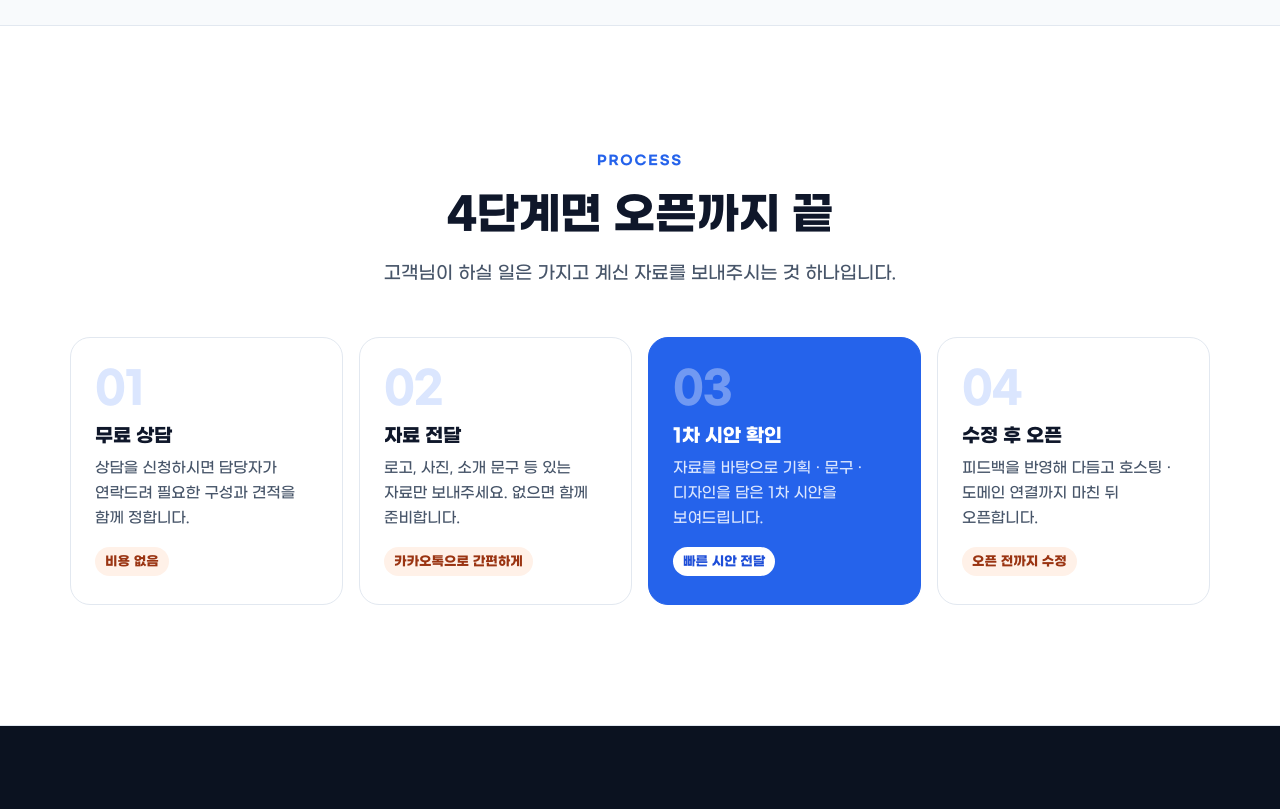
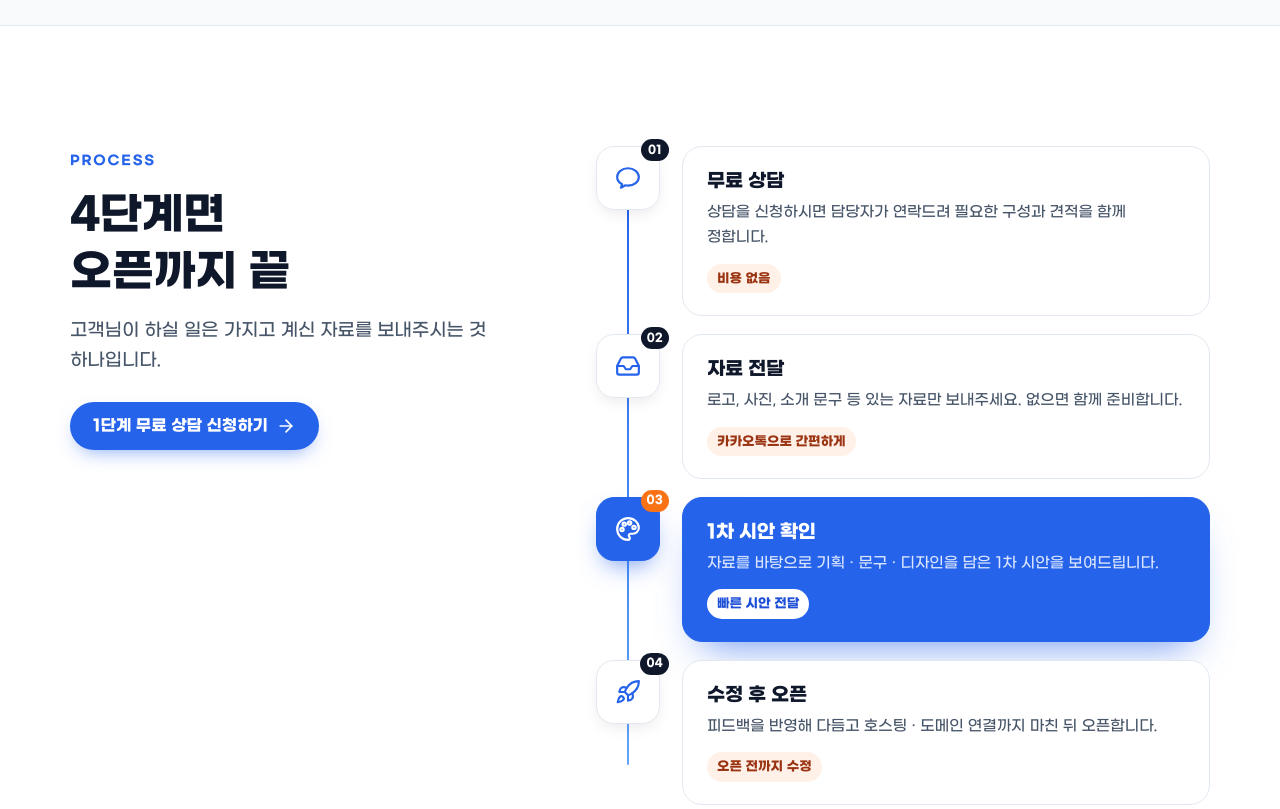
Before and after one commit to qpemqhdl7-wq/claude-skills-, a plain HTML site: page ovue-web/index.html in a window 1280 px wide. Shown: the part 6620-7429 px from the top of the page. Drawn offline with Linux system fonts and the light colour scheme.

Commit message:
Rebuild process section as vertical timeline (adapted from 21st.dev how-it-works-2)
Co-Authored-By: Claude Opus 5.5 <noreply@anthropic.com>
Claude-Session: https://claude.ai/code/session_01XyxHXazQaXxVK7QhkF6Kfm

```diff
--- a/ovue-web/index.html
+++ b/ovue-web/index.html
@@ -315,17 +315,28 @@ section{position:relative}
 .chips span{display:inline-flex;align-items:center;gap:8px;padding:10px 16px;border-radius:999px;background:var(--surface);border:1px solid var(--border);font-weight:600;font-size:15px;color:var(--fg)}
 .chips span::before{content:"";width:6px;height:6px;border-radius:50%;background:var(--primary)}
 
-/* Process */
-.steps{display:grid;gap:16px;counter-reset:s;list-style:none;padding:0;margin:0}
-@media (min-width:768px){.steps{grid-template-columns:repeat(2,1fr)}}
-@media (min-width:1100px){.steps{grid-template-columns:repeat(4,1fr)}}
-.step{background:var(--surface);border:1px solid var(--border);border-radius:var(--radius-lg);padding:28px 24px;position:relative}
-.step .num{font-family:var(--font-en);font-weight:800;font-size:44px;line-height:1;color:var(--primary-100);letter-spacing:-.02em}
-.step h3{font-size:19px;margin:14px 0 8px}
-.step p{color:var(--fg-muted);font-size:15px}
-.step .meta{display:inline-block;margin-top:16px;font-size:13px;font-weight:700;color:var(--accent-ink);background:var(--accent-soft);padding:4px 10px;border-radius:999px}
-.step.hot{background:var(--primary);border-color:var(--primary)}
-.step.hot .num{color:rgba(255,255,255,.35)}.step.hot h3{color:#fff}.step.hot p{color:#DBE6FE}.step.hot .meta{background:#fff;color:var(--primary-600)}
+/* Process — vertical timeline (adapted from 21st.dev how-it-works-2) */
+.proc{display:grid;gap:40px}
+.proc-head h2{font-size:clamp(28px,5.2vw,44px);font-weight:800}
+.proc-head p{margin:16px 0 26px;color:var(--fg-muted);font-size:clamp(16px,2.2vw,18px);max-width:26em}
+@media (min-width:960px){.proc{grid-template-columns:.85fr 1.15fr;gap:72px;align-items:start}.proc-head{position:sticky;top:120px}}
+.tl{position:relative;list-style:none;margin:0;padding:0;display:flex;flex-direction:column;gap:18px}
+.tl-line{position:absolute;left:31px;top:40px;bottom:40px;width:2px;background:var(--border);border-radius:2px;overflow:hidden}
+.tl-line i{position:absolute;inset:0;background:linear-gradient(to bottom,var(--primary),#60A5FA);transform-origin:50% 0}
+.tl-step{position:relative;display:flex;gap:22px;align-items:flex-start}
+.tl-ic{position:relative;z-index:1;flex:none;width:64px;height:64px;border-radius:18px;display:grid;place-items:center;background:var(--surface);border:1px solid var(--border);color:var(--primary);box-shadow:var(--shadow-md)}
+.tl-ic .icon{width:26px;height:26px}
+.tl-ic b{position:absolute;top:-8px;right:-10px;min-width:28px;height:22px;padding:0 6px;border-radius:999px;background:var(--ink);color:#fff;font-size:11.5px;font-weight:700;display:grid;place-items:center;letter-spacing:.02em}
+.tl-body{flex:1;min-width:0;background:var(--surface);border:1px solid var(--border);border-radius:var(--radius-lg);padding:22px 24px;transition:border-color .2s,box-shadow .2s}
+.tl-body:hover{border-color:var(--primary-100);box-shadow:var(--shadow-md)}
+.tl-body h3{font-size:19px;margin-bottom:6px}
+.tl-body p{color:var(--fg-muted);font-size:15px}
+.tl-body .meta{display:inline-block;margin-top:14px;font-size:13px;font-weight:700;color:var(--accent-ink);background:var(--accent-soft);padding:4px 10px;border-radius:999px}
+.tl-step.hot .tl-ic{background:var(--primary);border-color:var(--primary);color:#fff;box-shadow:0 12px 26px -10px rgba(37,99,235,.7)}
+.tl-step.hot .tl-ic b{background:#F97316}
+.tl-step.hot .tl-body{background:var(--primary);border-color:var(--primary);box-shadow:0 22px 40px -20px rgba(37,99,235,.7)}
+.tl-step.hot .tl-body h3{color:#fff}.tl-step.hot .tl-body p{color:#DBE6FE}.tl-step.hot .tl-body .meta{background:#fff;color:var(--primary-600)}
+@media (max-width:480px){.tl-ic{width:52px;height:52px;border-radius:15px}.tl-ic .icon{width:22px;height:22px}.tl-line{left:25px}.tl-step{gap:16px}.tl-body{padding:18px 18px}}
 
 /* Trust (after open) */
 .trust{background:var(--dark);color:var(--dark-fg)}
@@ -441,7 +452,6 @@ footer .copy{margin-top:32px;padding-top:24px;border-top:1px solid rgba(255,255,
 .ribbons .marquee.back span{color:#DBE6FE}.ribbons .marquee.back span::after{background:#fff}
 .ribbons .marquee.back .marquee-track{animation-direction:reverse}
 /* 3D reveal origins */
-.steps .step{transform-origin:0 50%}
 /* Trust globe */
 .trust{overflow:hidden}
 .trust .container{position:relative;z-index:1}
@@ -473,6 +483,7 @@ footer .copy{margin-top:32px;padding-top:24px;border-top:1px solid rgba(255,255,
   <symbol id="i-book" viewBox="0 0 24 24"><path d="M4 19.5v-15A2.5 2.5 0 0 1 6.5 2H20v20H6.5a2.5 2.5 0 0 1 0-5H20"/></symbol>
   <symbol id="i-key" viewBox="0 0 24 24"><circle cx="7.5" cy="15.5" r="5.5"/><path d="m21 2-9.6 9.6M15.5 7.5l3 3L22 7l-3-3"/></symbol>
   <symbol id="i-lock" viewBox="0 0 24 24"><rect x="3" y="11" width="18" height="11" rx="2"/><path d="M7 11V7a5 5 0 0 1 10 0v4"/></symbol>
+  <symbol id="i-rocket" viewBox="0 0 24 24"><path d="M4.5 16.5c-1.5 1.26-2 5-2 5s3.74-.5 5-2c.71-.84.7-2.13-.09-2.91a2.18 2.18 0 0 0-2.91-.09z"/><path d="m12 15-3-3a22 22 0 0 1 2-3.95A12.88 12.88 0 0 1 22 2c0 2.72-.78 7.5-6 11a22.35 22.35 0 0 1-4 2z"/><path d="M9 12H4s.55-3.03 2-4c1.62-1.08 5 0 5 0M12 15v5s3.03-.55 4-2c1.08-1.62 0-5 0-5"/></symbol>
   <symbol id="i-bolt" viewBox="0 0 24 24"><path d="M13 2 3 14h9l-1 8 10-12h-9l1-8z"/></symbol>
   <symbol id="i-phone" viewBox="0 0 24 24"><path d="M22 16.92v3a2 2 0 0 1-2.18 2 19.79 19.79 0 0 1-8.63-3.07 19.5 19.5 0 0 1-6-6 19.79 19.79 0 0 1-3.07-8.67A2 2 0 0 1 4.11 2h3a2 2 0 0 1 2 1.72c.13.96.36 1.9.7 2.81a2 2 0 0 1-.45 2.11L8.09 9.91a16 16 0 0 0 6 6l1.27-1.27a2 2 0 0 1 2.11-.45c.91.34 1.85.57 2.81.7A2 2 0 0 1 22 16.92z"/></symbol>
   <symbol id="i-mail" viewBox="0 0 24 24"><rect x="2" y="4" width="20" height="16" rx="2"/><path d="m22 7-10 6L2 7"/></symbol>
@@ -744,19 +755,33 @@ footer .copy{margin-top:32px;padding-top:24px;border-top:1px solid rgba(255,255,
     </div>
   </section>
 
-  <!-- ===== PROCESS ===== -->
+  <!-- ===== PROCESS (vertical timeline adapted from 21st.dev "How It Works Timeline" by olewandowski1) ===== -->
   <section class="section alt" id="process" aria-labelledby="proc-title">
-    <div class="container">
-      <div class="section-head" data-reveal>
+    <div class="container proc">
+      <div class="proc-head" data-reveal>
         <span class="eyebrow">Process</span>
-        <h2 id="proc-title">4단계면 오픈까지 끝</h2>
+        <h2 id="proc-title">4단계면<br>오픈까지 끝</h2>
         <p>고객님이 하실 일은 가지고 계신 자료를 보내주시는 것 하나입니다.</p>
+        <a href="#contact" class="btn btn-primary">1단계 무료 상담 신청하기 <svg class="icon"><use href="#i-arrow"/></svg></a>
       </div>
-      <ol class="steps" data-stagger3d="flipY">
-        <li class="step"><div class="num en">01</div><h3>무료 상담</h3><p>상담을 신청하시면 담당자가 연락드려 필요한 구성과 견적을 함께 정합니다.</p><span class="meta">비용 없음</span></li>
-        <li class="step"><div class="num en">02</div><h3>자료 전달</h3><p>로고, 사진, 소개 문구 등 있는 자료만 보내주세요. 없으면 함께 준비합니다.</p><span class="meta">카카오톡으로 간편하게</span></li>
-        <li class="step hot"><div class="num en">03</div><h3>1차 시안 확인</h3><p>자료를 바탕으로 기획 · 문구 · 디자인을 담은 1차 시안을 보여드립니다.</p><span class="meta">빠른 시안 전달</span></li>
-        <li class="step"><div class="num en">04</div><h3>수정 후 오픈</h3><p>피드백을 반영해 다듬고 호스팅 · 도메인 연결까지 마친 뒤 오픈합니다.</p><span class="meta">오픈 전까지 수정</span></li>
+      <ol class="tl">
+        <span class="tl-line" aria-hidden="true"><i></i></span>
+        <li class="tl-step">
+          <span class="tl-ic"><svg class="icon"><use href="#i-chat"/></svg><b class="en">01</b></span>
+          <div class="tl-body"><h3>무료 상담</h3><p>상담을 신청하시면 담당자가 연락드려 필요한 구성과 견적을 함께 정합니다.</p><span class="meta">비용 없음</span></div>
+        </li>
+        <li class="tl-step">
+          <span class="tl-ic"><svg class="icon"><use href="#i-inbox"/></svg><b class="en">02</b></span>
+          <div class="tl-body"><h3>자료 전달</h3><p>로고, 사진, 소개 문구 등 있는 자료만 보내주세요. 없으면 함께 준비합니다.</p><span class="meta">카카오톡으로 간편하게</span></div>
+        </li>
+        <li class="tl-step hot">
+          <span class="tl-ic"><svg class="icon"><use href="#i-palette"/></svg><b class="en">03</b></span>
+          <div class="tl-body"><h3>1차 시안 확인</h3><p>자료를 바탕으로 기획 · 문구 · 디자인을 담은 1차 시안을 보여드립니다.</p><span class="meta">빠른 시안 전달</span></div>
+        </li>
+        <li class="tl-step">
+          <span class="tl-ic"><svg class="icon"><use href="#i-rocket"/></svg><b class="en">04</b></span>
+          <div class="tl-body"><h3>수정 후 오픈</h3><p>피드백을 반영해 다듬고 호스팅 · 도메인 연결까지 마친 뒤 오픈합니다.</p><span class="meta">오픈 전까지 수정</span></div>
+        </li>
       </ol>
     </div>
   </section>
@@ -947,6 +972,15 @@ footer .copy{margin-top:32px;padding-top:24px;border-top:1px solid rgba(255,255,
         animate(mock, { rotateY: px * 12, rotateX: bX - py * 8 }, { duration: 0.6, ease: 'easeOut' });
         document.querySelectorAll('.hero .shapes > *').forEach((s, i) => animate(s, { x: px * (18 + i * 10), y: py * (14 + i * 8) }, { duration: 0.8, ease: 'easeOut' }));
       });
+      // Process timeline: line draws with scroll, steps rise in 3D, icons pop
+      const tl = document.querySelector('.tl');
+      if (tl) {
+        scroll(animate('.tl-line i', { scaleY: [0, 1] }, { ease: 'linear' }), { target: tl, offset: ['start 75%', 'end 60%'] });
+        document.querySelectorAll('.tl-step').forEach(st => inView(st, () => {
+          animate(st.querySelector('.tl-body'), { opacity: [0, 1], x: [40, 0], rotateY: [-24, 0], transformPerspective: 1000 }, { duration: 0.8, ease: ease3 });
+          animate(st.querySelector('.tl-ic'), { scale: [0.4, 1.12, 1], rotate: [-20, 0] }, { duration: 0.6, ease: 'easeOut' });
+        }, { amount: 0.5 }));
+      }
       // Perspective floor
       inView('.hero-floor', el => { const a = animate(el.firstElementChild, { y: [0, 60] }, { duration: 2.4, repeat: Infinity, ease: 'linear' }); return () => a.stop(); });
       // Spinning 3D shapes (only while on screen)
```
Also changed, not shown: 1 other file.
